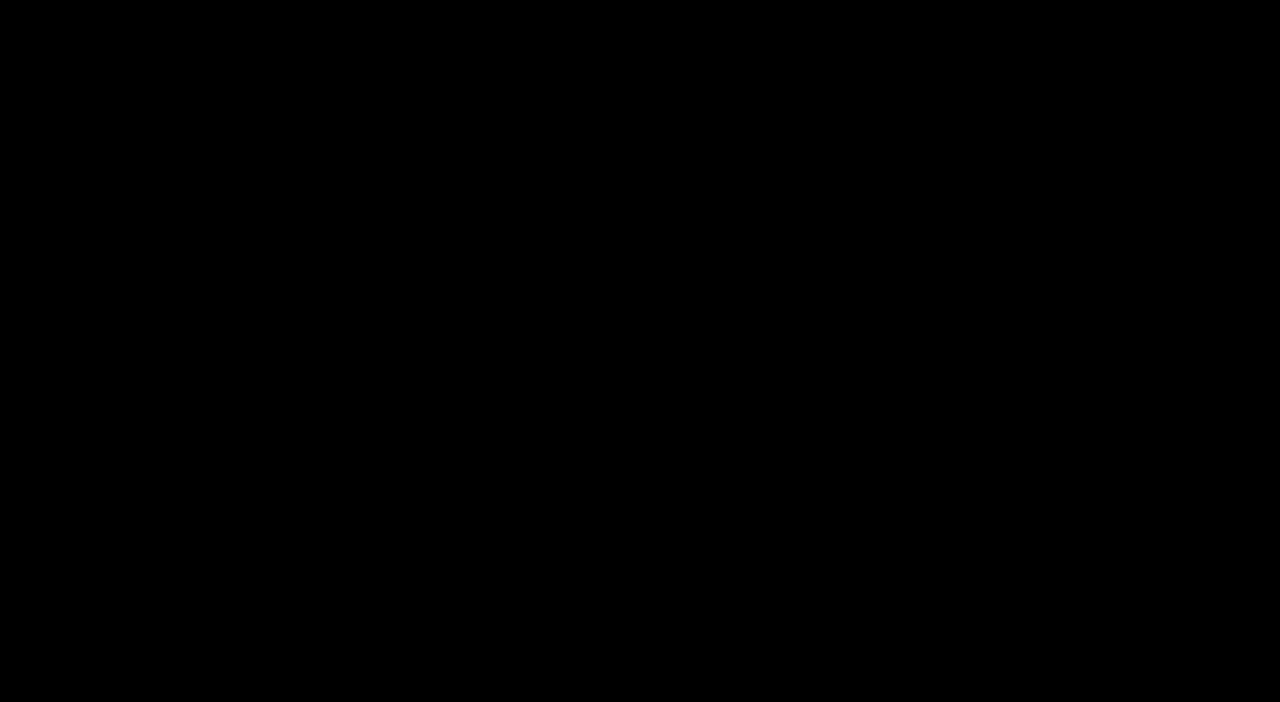
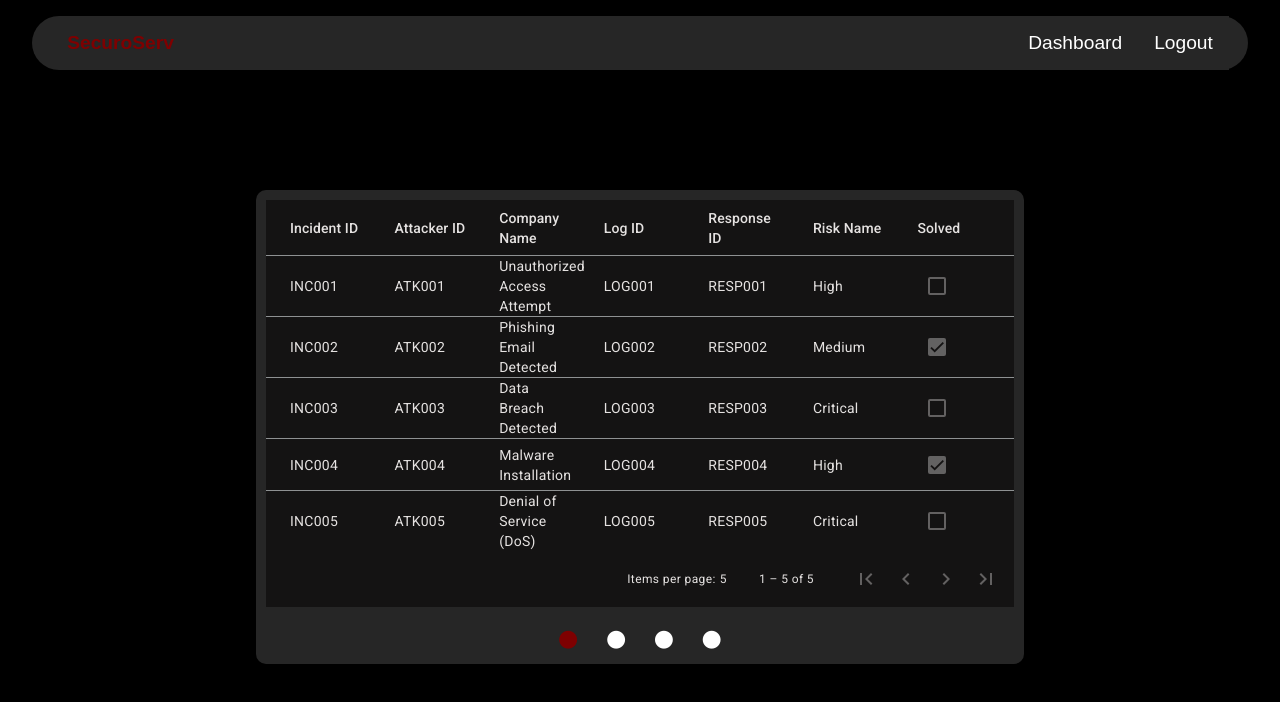
Before and after one commit to mas-vi/SecuroServ, an Angular app in the folder frontend/: page /dashboard/incidents in a window 1280 px wide. Before the commit this address led to /. Shown: the top 702 px of the page. Built offline with nearby package versions, Linux system fonts and the light colour scheme; sample sign-in values are in the browser's storage.

Commit message:
Added mock table and IncidentService

```diff
--- a/frontend/src/app/components/pages/dashboard/dashboard.component.html
+++ b/frontend/src/app/components/pages/dashboard/dashboard.component.html
@@ -2,7 +2,7 @@
 <div class="container">
     <router-outlet></router-outlet>
 <div class="table-paginator">
-    <a [ngClass]="status1 ? 'active' : 'inactive'" routerLink="table" (click)="toggleStatus1()">•</a>
+    <a [ngClass]="status1 ? 'active' : 'inactive'" routerLink="incidents" (click)="toggleStatus1()">•</a>
     <a [ngClass]="status2 ? 'active' : 'inactive'"routerLink="table" (click)="toggleStatus2()">•</a>
     <a [ngClass]="status3 ? 'active' : 'inactive'"routerLink="table" (click)="toggleStatus3()">•</a>
     <a [ngClass]="status4 ? 'active' : 'inactive'"routerLink="table" (click)="toggleStatus4()">•</a>
--- /dev/null
+++ b/frontend/src/app/components/partials/incidents-table/incidents-table.component.html
@@ -0,0 +1,54 @@
+<div class="mat-elevation-z8">
+<table mat-table [dataSource]="dataSource">
+
+    <!-- Incident ID Column -->
+    <ng-container matColumnDef="incident_id">
+      <mat-header-cell *matHeaderCellDef> Incident ID </mat-header-cell>
+      <mat-cell *matCellDef="let incident"> {{incident.incident_id}} </mat-cell>
+    </ng-container>
+
+    <!-- Attacker ID Column -->
+    <ng-container matColumnDef="atacker_id">
+      <mat-header-cell *matHeaderCellDef> Attacker ID </mat-header-cell>
+      <mat-cell *matCellDef="let incident"> {{incident.atacker_id}} </mat-cell>
+    </ng-container>
+
+    <!-- Name Column -->
+    <ng-container matColumnDef="name">
+      <mat-header-cell *matHeaderCellDef> Company Name </mat-header-cell>
+      <mat-cell *matCellDef="let incident"> {{incident.name}} </mat-cell>
+    </ng-container>
+
+    <!-- Log ID Column -->
+    <ng-container matColumnDef="log_id">
+      <mat-header-cell *matHeaderCellDef> Log ID </mat-header-cell>
+      <mat-cell *matCellDef="let incident"> {{incident.log_id}} </mat-cell>
+    </ng-container>
+
+    <!-- Response ID Column -->
+    <ng-container matColumnDef="response_id">
+      <mat-header-cell *matHeaderCellDef> Response ID </mat-header-cell>
+      <mat-cell *matCellDef="let incident"> {{incident.response_id}} </mat-cell>
+    </ng-container>
+
+    <!-- Risk Name Column -->
+    <ng-container matColumnDef="risk_name">
+      <mat-header-cell *matHeaderCellDef> Risk Name </mat-header-cell>
+      <mat-cell *matCellDef="let incident"> {{incident.risk_name}} </mat-cell>
+    </ng-container>
+
+    <!-- Solved Column -->
+    <ng-container matColumnDef="solved">
+      <mat-header-cell *matHeaderCellDef> Solved </mat-header-cell>
+      <mat-cell *matCellDef="let incident">
+        <mat-checkbox [(ngModel)]="incident.solved" disabled></mat-checkbox>
+      </mat-cell>
+    </ng-container>
+
+    <!-- Header and Row Declarations -->
+    <mat-header-row *matHeaderRowDef="displayedColumns"></mat-header-row>
+    <mat-row *matRowDef="let row; columns: displayedColumns;"></mat-row>
+  </table>
+
+<mat-paginator #paginator [pageSizeOptions]="[5]" showFirstLastButtons></mat-paginator>
+</div>
--- /dev/null
+++ b/frontend/src/app/components/partials/incidents-table/incidents-table.component.ts
@@ -0,0 +1,86 @@
+import { AfterViewInit, Component, inject, ViewChild } from '@angular/core';
+import { IncidentService } from '../../../services/incident.service';
+import { MatTableDataSource, MatTableModule } from '@angular/material/table';
+import { MatPaginator, MatPaginatorModule } from '@angular/material/paginator';
+import { MatCheckboxModule } from '@angular/material/checkbox';
+import { FormsModule } from '@angular/forms';
+import { Incident } from '../../../interfaces/incident';
+
+@Component({
+  selector: 'app-incidents-table',
+  imports: [MatTableModule, MatPaginatorModule, MatCheckboxModule, FormsModule],
+  providers: [IncidentService],
+  templateUrl: './incidents-table.component.html',
+  styleUrl: './incidents-table.component.scss'
+})
+
+export class IncidentsTableComponent implements AfterViewInit {
+  incidentService = inject(IncidentService);
+  displayedColumns: string[] = ['incident_id', 'atacker_id', 'name', 'log_id', 'response_id', 'risk_name', 'solved'];
+  dataSource = new MatTableDataSource<Incident>();
+
+
+  @ViewChild(MatPaginator) paginator: MatPaginator;
+
+
+
+  ngAfterViewInit() {
+    //this.dataSource.loadIncidents();
+    /*this.incidentService.getIncidents().subscribe(data => {
+      this.dataSource.data = data;
+      this.dataSource.paginator = this.paginator;
+    });*/
+
+    this.dataSource.data = data;
+    this.dataSource.paginator = this.paginator;
+  }
+
+}
+
+const data: Incident[] = [
+  {
+    incident_id: 'INC001',
+    atacker_id: 'ATK001',
+    name: 'Unauthorized Access Attempt',
+    log_id: 'LOG001',
+    response_id: 'RESP001',
+    risk_name: 'High',
+    solved: false,
+  },
+  {
+    incident_id: 'INC002',
+    atacker_id: 'ATK002',
+    name: 'Phishing Email Detected',
+    log_id: 'LOG002',
+    response_id: 'RESP002',
+    risk_name: 'Medium',
+    solved: true,
+  },
+  {
+    incident_id: 'INC003',
+    atacker_id: 'ATK003',
+    name: 'Data Breach Detected',
+    log_id: 'LOG003',
+    response_id: 'RESP003',
+    risk_name: 'Critical',
+    solved: false,
+  },
+  {
+    incident_id: 'INC004',
+    atacker_id: 'ATK004',
+    name: 'Malware Installation',
+    log_id: 'LOG004',
+    response_id: 'RESP004',
+    risk_name: 'High',
+    solved: true,
+  },
+  {
+    incident_id: 'INC005',
+    atacker_id: 'ATK005',
+    name: 'Denial of Service (DoS)',
+    log_id: 'LOG005',
+    response_id: 'RESP005',
+    risk_name: 'Critical',
+    solved: false,
+  },
+];
--- /dev/null
+++ b/frontend/src/app/interfaces/incident.ts
@@ -0,0 +1,9 @@
+export interface Incident {
+    incident_id: string;
+    atacker_id: string;
+    name: string;
+    log_id: string;
+    response_id: string;
+    risk_name: string;
+    solved: boolean;
+}
--- /dev/null
+++ b/frontend/src/app/services/incident.service.ts
@@ -0,0 +1,17 @@
+import { Injectable } from '@angular/core';
+import { HttpClient } from '@angular/common/http';
+import { Observable } from 'rxjs';
+import { Incident } from '../interfaces/incident';
+
+@Injectable({
+  providedIn: 'root'
+})
+export class IncidentService {
+  private apiUrl = 'http://localhost:5000/app/incidents';
+
+  constructor(private http: HttpClient) { }
+
+  getIncidents(): Observable<Incident[]> {
+    return this.http.get<Incident[]>(this.apiUrl);
+  }
+}
```
Also changed, not shown: frontend/src/app/app.routes.ts (+6 -1 lines), frontend/src/app/components/partials/incidents-table/incidents-table.component.scss (added), 2 other files (tests, documents, lock files or other folders).
